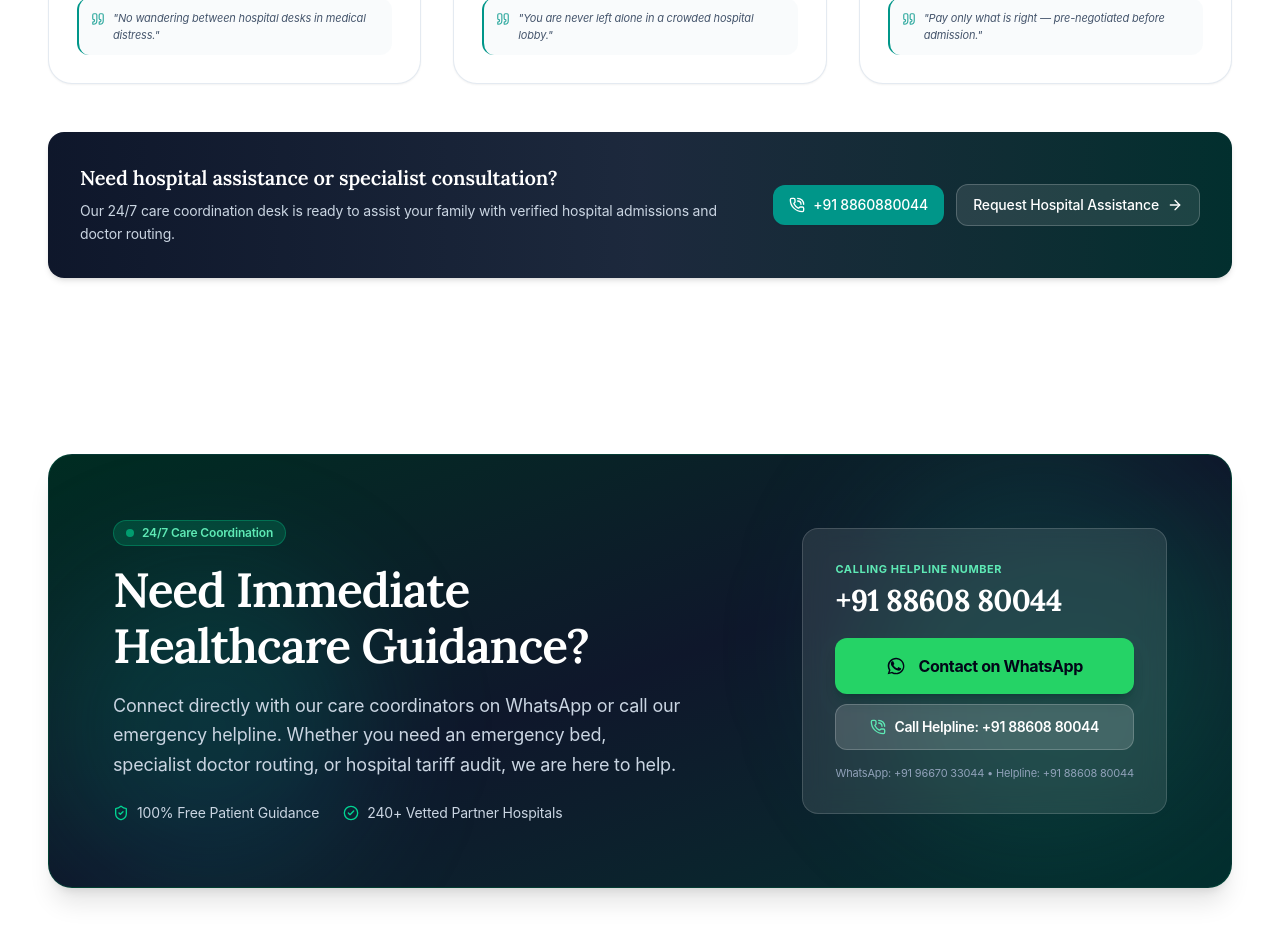
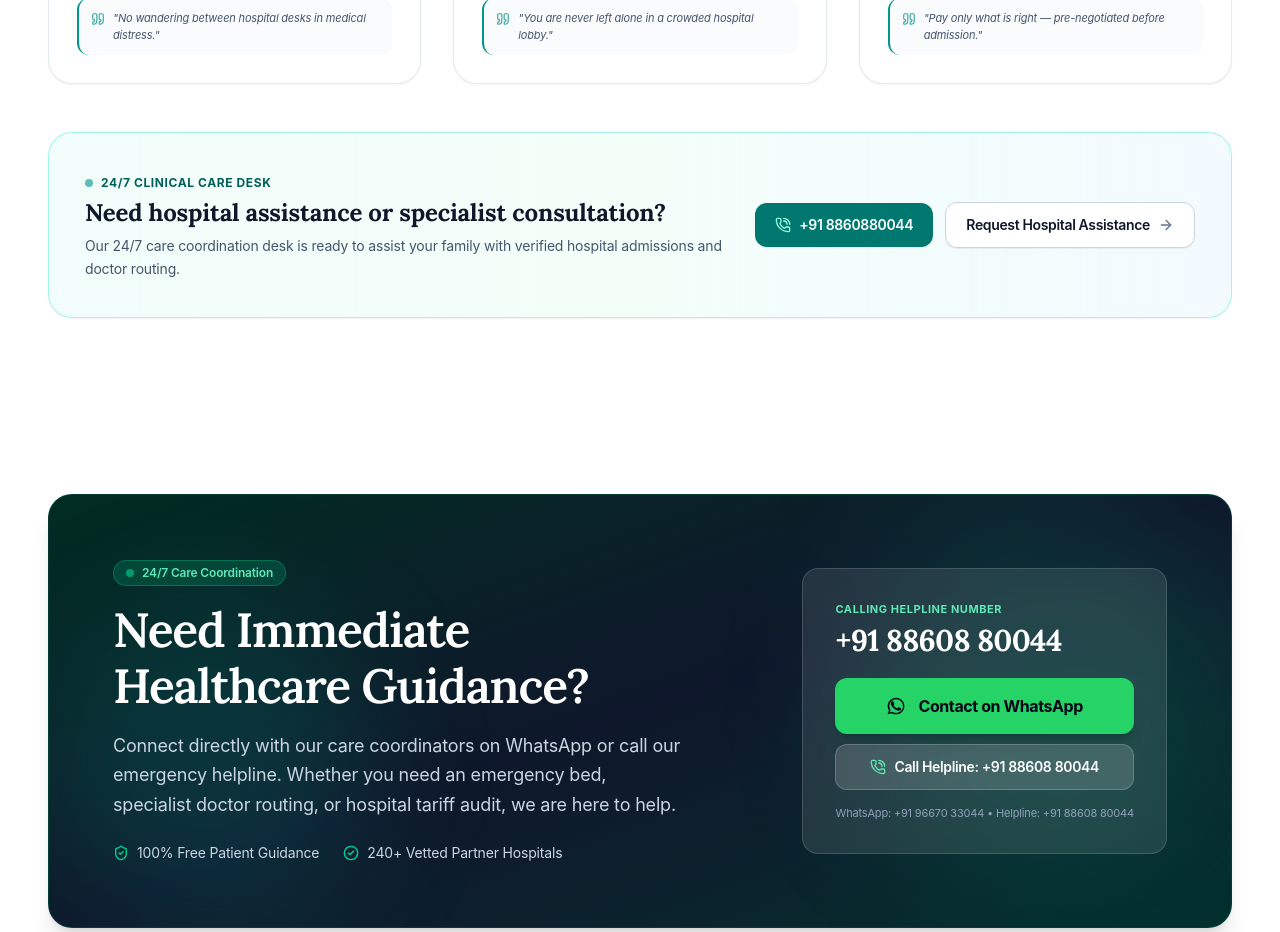
Before and after one commit to aapkatech/Aapka, a React (Vite) app: page / in a window 1280 px wide. Shown: the part 2280-3212 px from the top of the page. Built offline with nearby package versions, Linux system fonts and the light colour scheme; a web font is replaced by a local one.

Commit message:
style(why-aapka): redesign care desk callout from dark gradient to prestigious editorial teal-cream theme

```diff
--- a/src/components/WhyAapka.tsx
+++ b/src/components/WhyAapka.tsx
@@ -196,13 +196,17 @@ export const WhyAapka: React.FC<WhyAapkaProps> = ({ lang = 'en', onOpenBooking }
           })}
         </div>
 
-        {/* Reassuring Care Desk Strip */}
-        <div className="p-6 sm:p-8 rounded-2xl bg-gradient-to-r from-slate-900 via-slate-800 to-teal-950 text-white flex flex-col lg:flex-row lg:items-center justify-between gap-6 shadow-md">
-          <div className="space-y-2 max-w-2xl">
-            <h4 className="font-serif text-lg sm:text-xl font-semibold text-white">
+        {/* Reassuring Care Desk Strip (Human, Glorifying & Editorial Clean Theme) */}
+        <div className="p-7 sm:p-9 rounded-3xl bg-gradient-to-r from-teal-50/90 via-emerald-50/60 to-sky-50/80 border border-teal-200/90 shadow-xs flex flex-col lg:flex-row lg:items-center justify-between gap-6">
+          <div className="space-y-1.5 max-w-2xl">
+            <div className="inline-flex items-center gap-2 text-xs font-bold uppercase tracking-wider text-teal-800">
+              <span className="w-2 h-2 rounded-full bg-teal-600 animate-pulse" />
+              <span>{isHi ? "24/7 क्लिनिकल केयर डेस्क" : "24/7 Clinical Care Desk"}</span>
+            </div>
+            <h4 className="font-serif text-xl sm:text-2xl font-bold text-slate-900">
               {content.calloutTitle}
             </h4>
-            <p className="text-xs sm:text-sm text-slate-300 leading-relaxed">
+            <p className="text-xs sm:text-sm text-slate-600 leading-relaxed font-normal">
               {content.calloutDesc}
             </p>
           </div>
@@ -210,19 +214,19 @@ export const WhyAapka: React.FC<WhyAapkaProps> = ({ lang = 'en', onOpenBooking }
           <div className="flex flex-wrap items-center gap-3 shrink-0">
             <a
               href="tel:+918860880044"
-              className="inline-flex items-center gap-2 px-4 py-2.5 rounded-xl bg-teal-600 hover:bg-teal-500 text-white font-medium text-xs sm:text-sm transition-colors shadow-xs"
+              className="inline-flex items-center gap-2 px-5 py-3 rounded-xl bg-teal-700 hover:bg-teal-800 text-white font-semibold text-xs sm:text-sm tracking-tight transition-colors shadow-xs"
             >
-              <PhoneCall className="w-4 h-4" />
+              <PhoneCall className="w-4 h-4 text-teal-200" />
               <span>+91 8860880044</span>
             </a>
             {onOpenBooking && (
               <button
                 type="button"
                 onClick={() => onOpenBooking('hospitalization')}
-                className="inline-flex items-center gap-2 px-4 py-2.5 rounded-xl bg-white/10 hover:bg-white/20 text-white border border-white/20 font-medium text-xs sm:text-sm transition-colors cursor-pointer"
+                className="inline-flex items-center gap-2 px-5 py-3 rounded-xl bg-white hover:bg-slate-50 text-slate-900 border border-slate-300 font-semibold text-xs sm:text-sm tracking-tight transition-colors shadow-2xs cursor-pointer"
               >
                 <span>{content.calloutCta2}</span>
-                <ArrowRight className="w-4 h-4" />
+                <ArrowRight className="w-4 h-4 text-slate-500" />
               </button>
             )}
           </div>
```
